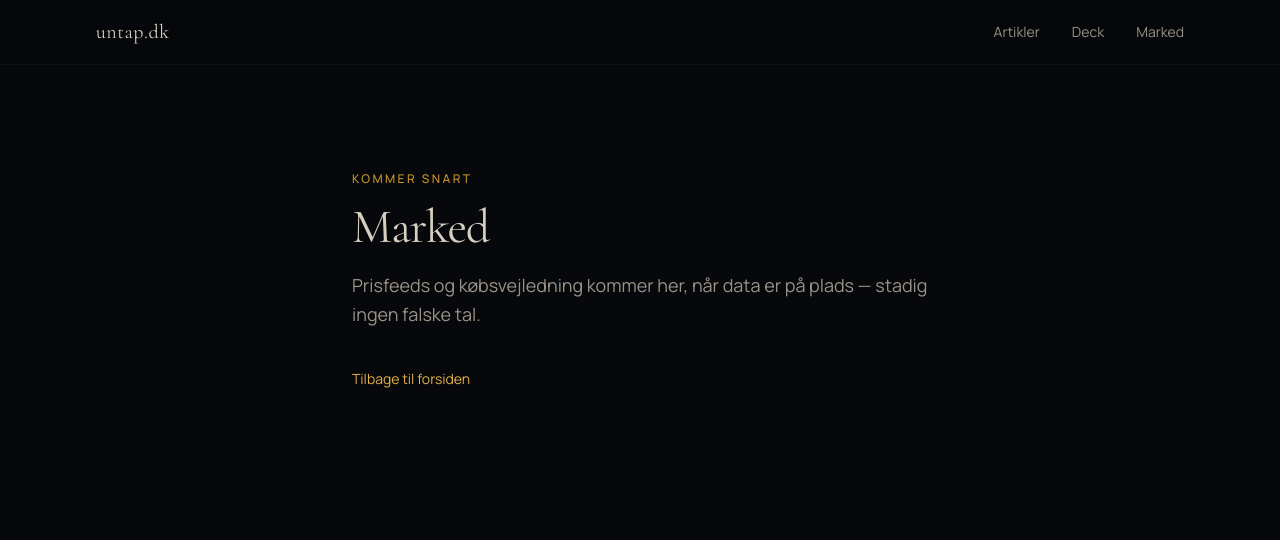
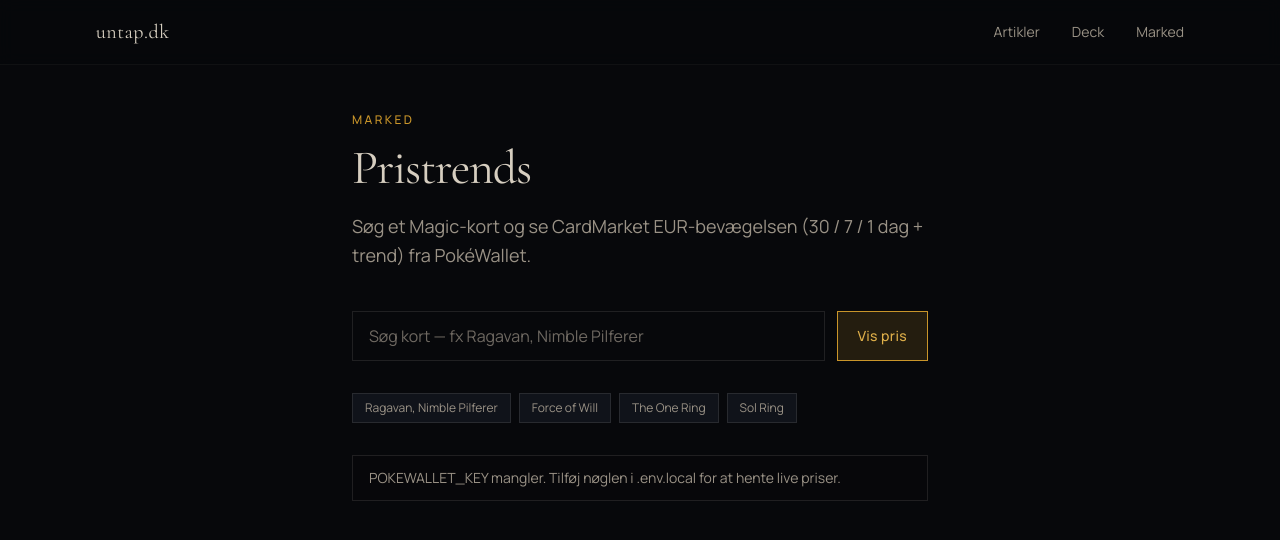
Before and after one commit to KaasLarsen/untap.dk, a Next.js app: page /marked in a window 1280 px wide. Shown: the top 540 px of the page. Built offline with nearby package versions, Linux system fonts and the light colour scheme.

Commit message:
Wire Marked page to PokéWallet price trends
Expose GET /api/price-trend, add a search UI on /marked with chart
rendering, and surface clear messaging when POKEWALLET_KEY is missing.

Co-authored-by: KaasLarsen <KaasLarsen@users.noreply.github.com>

```diff
--- /dev/null
+++ b/app/api/price-trend/route.ts
@@ -0,0 +1,38 @@
+import { NextResponse } from "next/server";
+import { getCardPriceTrend } from "@/lib/pokewallet";
+
+export async function GET(request: Request) {
+  const { searchParams } = new URL(request.url);
+  const q = searchParams.get("q")?.trim() ?? "";
+
+  if (q.length < 2) {
+    return NextResponse.json(
+      {
+        configured: true,
+        query: q,
+        cardName: null,
+        setName: null,
+        points: [],
+        error: "query_too_short",
+        message: "Søg med mindst 2 tegn.",
+      },
+      { status: 400 },
+    );
+  }
+
+  const result = await getCardPriceTrend(q);
+
+  if (!result.configured) {
+    return NextResponse.json(
+      {
+        ...result,
+        error: "missing_key",
+        message:
+          "POKEWALLET_KEY mangler. Tilføj nøglen i .env.local (se .env.example).",
+      },
+      { status: 503 },
+    );
+  }
+
+  return NextResponse.json(result);
+}
--- a/app/marked/page.tsx
+++ b/app/marked/page.tsx
@@ -1,16 +1,59 @@
 import type { Metadata } from "next";
-import { PlaceholderPage } from "@/components/PlaceholderPage";
+import { Suspense } from "react";
+import { MarkedPriceLookup } from "@/components/MarkedPriceLookup";
+import { isPokewalletConfigured } from "@/lib/pokewallet";
 
 export const metadata: Metadata = {
   title: "Marked",
-  description: "Markedspriser kommer snart på untap.dk.",
+  description:
+    "CardMarket-pristrends for Magic-kort via PokéWallet — søg et kort og se EUR-udviklingen.",
 };
 
-export default function MarkedPage() {
+type MarkedLookupProps = {
+  searchParams: Promise<{ q?: string }>;
+};
+
+async function MarkedLookup({ searchParams }: MarkedLookupProps) {
+  const params = await searchParams;
+  const initialQuery = params.q?.trim() ?? "";
+
   return (
-    <PlaceholderPage
-      title="Marked"
-      description="Prisfeeds og købsvejledning kommer her, når data er på plads — stadig ingen falske tal."
+    <MarkedPriceLookup
+      initialQuery={initialQuery}
+      initiallyConfigured={isPokewalletConfigured()}
     />
   );
 }
+
+function MarkedLookupFallback() {
+  return (
+    <div className="h-40 animate-pulse border border-line bg-ink-elevated/40" />
+  );
+}
+
+export default function MarkedPage({
+  searchParams,
+}: {
+  searchParams: Promise<{ q?: string }>;
+}) {
+  return (
+    <main className="mx-auto min-h-[70svh] max-w-3xl px-5 py-28 sm:px-8">
+      <p className="text-xs font-medium uppercase tracking-[0.2em] text-accent">
+        Marked
+      </p>
+      <h1 className="mt-4 font-display text-4xl tracking-tight text-parchment sm:text-5xl">
+        Pristrends
+      </h1>
+      <p className="mt-5 max-w-xl text-base leading-relaxed text-parchment-muted sm:text-lg">
+        Søg et Magic-kort og se CardMarket EUR-bevægelsen (30 / 7 / 1 dag +
+        trend) fra PokéWallet.
+      </p>
+
+      <div className="mt-10">
+        <Suspense fallback={<MarkedLookupFallback />}>
+          <MarkedLookup searchParams={searchParams} />
+        </Suspense>
+      </div>
+    </main>
+  );
+}
--- a/app/page.tsx
+++ b/app/page.tsx
@@ -79,15 +79,15 @@ export default async function Home() {
 
       <Section id="marked" eyebrow="Søjle 03" title="Marked">
         <p>
-          Priser og købsvejledning, så du ved, hvad dine kort er værd — uden
-          støj. Markedsdelen kommer, når prisfeeds er på plads.
+          CardMarket-pristrends for Magic-kort — søg et navn og se EUR-udviklingen
+          uden støj.
         </p>
         <p className="mt-4">
           <Link
             href="/marked"
             className="text-accent-bright underline-offset-4 hover:underline"
           >
-            Marked — kommer snart
+            Åbn marked
           </Link>
         </p>
       </Section>
--- /dev/null
+++ b/components/MarkedPriceLookup.tsx
@@ -0,0 +1,156 @@
+"use client";
+
+import { useEffect, useState, useTransition, type FormEvent } from "react";
+import { PriceTrendChart } from "@/components/PriceTrendChart";
+import type { PricePoint } from "@/lib/pokewallet";
+
+type TrendResponse = {
+  configured: boolean;
+  query: string;
+  cardName: string | null;
+  setName: string | null;
+  points: PricePoint[];
+  error?: string;
+  message?: string;
+};
+
+const SUGGESTIONS = [
+  "Ragavan, Nimble Pilferer",
+  "Force of Will",
+  "The One Ring",
+  "Sol Ring",
+] as const;
+
+type MarkedPriceLookupProps = {
+  initialQuery?: string;
+  initiallyConfigured: boolean;
+};
+
+export function MarkedPriceLookup({
+  initialQuery = "",
+  initiallyConfigured,
+}: MarkedPriceLookupProps) {
+  const [query, setQuery] = useState(initialQuery);
+  const [result, setResult] = useState<TrendResponse | null>(null);
+  const [error, setError] = useState<string | null>(
+    initiallyConfigured
+      ? null
+      : "POKEWALLET_KEY mangler. Tilføj nøglen i .env.local for at hente live priser.",
+  );
+  const [pending, startTransition] = useTransition();
+
+  function lookup(nextQuery: string) {
+    const trimmed = nextQuery.trim();
+    if (trimmed.length < 2) {
+      setError("Søg med mindst 2 tegn.");
+      setResult(null);
+      return;
+    }
+
+    setQuery(trimmed);
+    setError(null);
+
+    startTransition(async () => {
+      try {
+        const response = await fetch(
+          `/api/price-trend?q=${encodeURIComponent(trimmed)}`,
+        );
+        const data = (await response.json()) as TrendResponse;
+
+        if (!response.ok) {
+          setResult(null);
+          setError(data.message ?? "Kunne ikke hente prisdata.");
+          return;
+        }
+
+        setResult(data);
+        if (!data.points.length) {
+          setError(
+            data.cardName
+              ? `Fandt “${data.cardName}”, men ingen CardMarket-trend at plotte.`
+              : `Ingen match for “${trimmed}”.`,
+          );
+        } else {
+          setError(null);
+        }
+      } catch {
+        setResult(null);
+        setError("Netværksfejl — prøv igen om lidt.");
+      }
+    });
+  }
+
+  useEffect(() => {
+    if (!initiallyConfigured) return;
+    const trimmed = initialQuery.trim();
+    if (trimmed.length < 2) return;
+    lookup(trimmed);
+    // Run once on mount for shareable ?q= links.
+    // eslint-disable-next-line react-hooks/exhaustive-deps -- intentional mount-only
+  }, []);
+
+  function onSubmit(event: FormEvent<HTMLFormElement>) {
+    event.preventDefault();
+    lookup(query);
+  }
+
+  const chartTitle = result?.cardName
+    ? `${result.cardName}${result.setName ? ` · ${result.setName}` : ""}`
+    : "Prishistorik (CardMarket EUR)";
+
+  return (
+    <div className="space-y-8">
+      <form onSubmit={onSubmit} className="space-y-3">
+        <label htmlFor="card-query" className="sr-only">
+          Kortnavn
+        </label>
+        <div className="flex flex-col gap-3 sm:flex-row">
+          <input
+            id="card-query"
+            type="search"
+            name="q"
+            value={query}
+            onChange={(event) => setQuery(event.target.value)}
+            placeholder="Søg kort — fx Ragavan, Nimble Pilferer"
+            autoComplete="off"
+            className="w-full flex-1 border border-line bg-ink px-4 py-3 text-parchment placeholder:text-parchment-muted/70 outline-none transition focus:border-accent"
+          />
+          <button
+            type="submit"
+            disabled={pending}
+            className="border border-accent bg-accent/15 px-5 py-3 text-sm font-medium tracking-wide text-accent-bright transition hover:bg-accent/25 disabled:cursor-wait disabled:opacity-60"
+          >
+            {pending ? "Henter…" : "Vis pris"}
+          </button>
+        </div>
+      </form>
+
+      <div className="flex flex-wrap gap-2">
+        {SUGGESTIONS.map((name) => (
+          <button
+            key={name}
+            type="button"
+            disabled={pending}
+            onClick={() => lookup(name)}
+            className="border border-line bg-ink-elevated px-3 py-1.5 text-xs text-parchment-muted transition hover:border-accent/50 hover:text-parchment disabled:opacity-50"
+          >
+            {name}
+          </button>
+        ))}
+      </div>
+
+      {error ? (
+        <p
+          role="status"
+          className="border border-line bg-ink/60 px-4 py-3 text-sm text-parchment-muted"
+        >
+          {error}
+        </p>
+      ) : null}
+
+      {result?.points.length ? (
+        <PriceTrendChart data={result.points} title={chartTitle} />
+      ) : null}
+    </div>
+  );
+}
--- a/lib/pokewallet.ts
+++ b/lib/pokewallet.ts
@@ -7,6 +7,14 @@ export type PricePoint = {
   date: string;
   /** CardMarket EUR price. */
   price: number;
+};
+
+export type CardPriceTrendResult = {
+  configured: boolean;
+  query: string;
+  cardName: string | null;
+  setName: string | null;
+  points: PricePoint[];
 };
 
 type CardmarketPriceRow = {
@@ -20,16 +28,6 @@ type CardmarketPriceRow = {
   updated_at?: string | null;
 };
 
-type TcgplayerPriceRow = {
-  low_price?: number | null;
-  mid_price?: number | null;
-  high_price?: number | null;
-  market_price?: number | null;
-  direct_low_price?: number | null;
-  updated_at?: string | null;
-  sub_type_name?: string | null;
-};
-
 type PokewalletCard = {
   id: string;
   card_info?: {
@@ -37,10 +35,6 @@ type PokewalletCard = {
     set_name?: string;
     set_code?: string;
   };
-  tcgplayer?: {
-    prices?: TcgplayerPriceRow[];
-    url?: string;
-  } | null;
   cardmarket?: {
     product_name?: string;
     prices?: CardmarketPriceRow[];
@@ -53,14 +47,21 @@ type PokewalletSearchResponse = {
   results?: PokewalletCard[];
 };
 
-function requireApiKey(): string {
-  const key = process.env.POKEWALLET_KEY;
-  if (!key) {
-    throw new Error(
-      "Missing POKEWALLET_KEY. Add it to .env.local (see .env.example).",
-    );
-  }
-  return key;
+export function isPokewalletConfigured(): boolean {
+  return Boolean(process.env.POKEWALLET_KEY?.trim());
+}
+
+function emptyResult(
+  query: string,
+  configured: boolean,
+): CardPriceTrendResult {
+  return {
+    configured,
+    query,
+    cardName: null,
+    setName: null,
+    points: [],
+  };
 }
 
 function toIsoDate(d: Date): string {
@@ -123,22 +124,18 @@ export function mapCardmarketToPricePoints(
   return points;
 }
 
-/**
- * Search PokéWallet MTG and map CardMarket averages into chart-ready EUR points.
- * Server-only — uses POKEWALLET_KEY.
- */
-export async function getCardPriceTrend(query: string): Promise<PricePoint[]> {
+async function fetchCardPriceTrend(
+  query: string,
+): Promise<CardPriceTrendResult> {
   "use cache";
   cacheLife("hours");
 
-  const trimmed = query.trim();
-  if (trimmed.length < 2) return [];
-
-  const apiKey = requireApiKey();
+  const apiKey = process.env.POKEWALLET_KEY?.trim();
+  if (!apiKey) return emptyResult(query, false);
 
   try {
     const url = new URL(`${BASE_URL}/mtg/search`);
-    url.searchParams.set("q", trimmed);
+    url.searchParams.set("q", query);
     url.searchParams.set("limit", "1");
 
     const response = await fetch(url, {
@@ -150,21 +147,48 @@ export async function getCardPriceTrend(query: string): Promise<PricePoint[]> {
 
     if (!response.ok) {
       console.error(
-        `PokéWallet search failed for "${trimmed}": ${response.status} ${response.statusText}`,
+        `PokéWallet search failed for "${query}": ${response.status} ${response.statusText}`,
       );
-      return [];
+      return emptyResult(query, true);
     }
 
     const data = (await response.json()) as PokewalletSearchResponse;
     const card = data.results?.[0];
-    if (!card) return [];
+    if (!card) return emptyResult(query, true);
 
     const row = pickCardmarketRow(card.cardmarket?.prices);
-    if (!row) return [];
+    const cardName =
+      card.card_info?.name ?? card.cardmarket?.product_name ?? null;
+    const setName = card.card_info?.set_name ?? null;
 
-    return mapCardmarketToPricePoints(row);
+    return {
+      configured: true,
+      query,
+      cardName,
+      setName,
+      points: row ? mapCardmarketToPricePoints(row) : [],
+    };
   } catch (error) {
-    console.error(`PokéWallet error for "${trimmed}":`, error);
-    return [];
+    console.error(`PokéWallet error for "${query}":`, error);
+    return emptyResult(query, true);
   }
 }
+
+/**
+ * Search PokéWallet MTG and map CardMarket averages into chart-ready EUR points.
+ * Server-only — uses POKEWALLET_KEY.
+ */
+export async function getCardPriceTrend(
+  query: string,
+): Promise<CardPriceTrendResult> {
+  const trimmed = query.trim();
+  if (trimmed.length < 2) {
+    return emptyResult(trimmed, isPokewalletConfigured());
+  }
+
+  if (!isPokewalletConfigured()) {
+    return emptyResult(trimmed, false);
+  }
+
+  return fetchCardPriceTrend(trimmed);
+}
```
